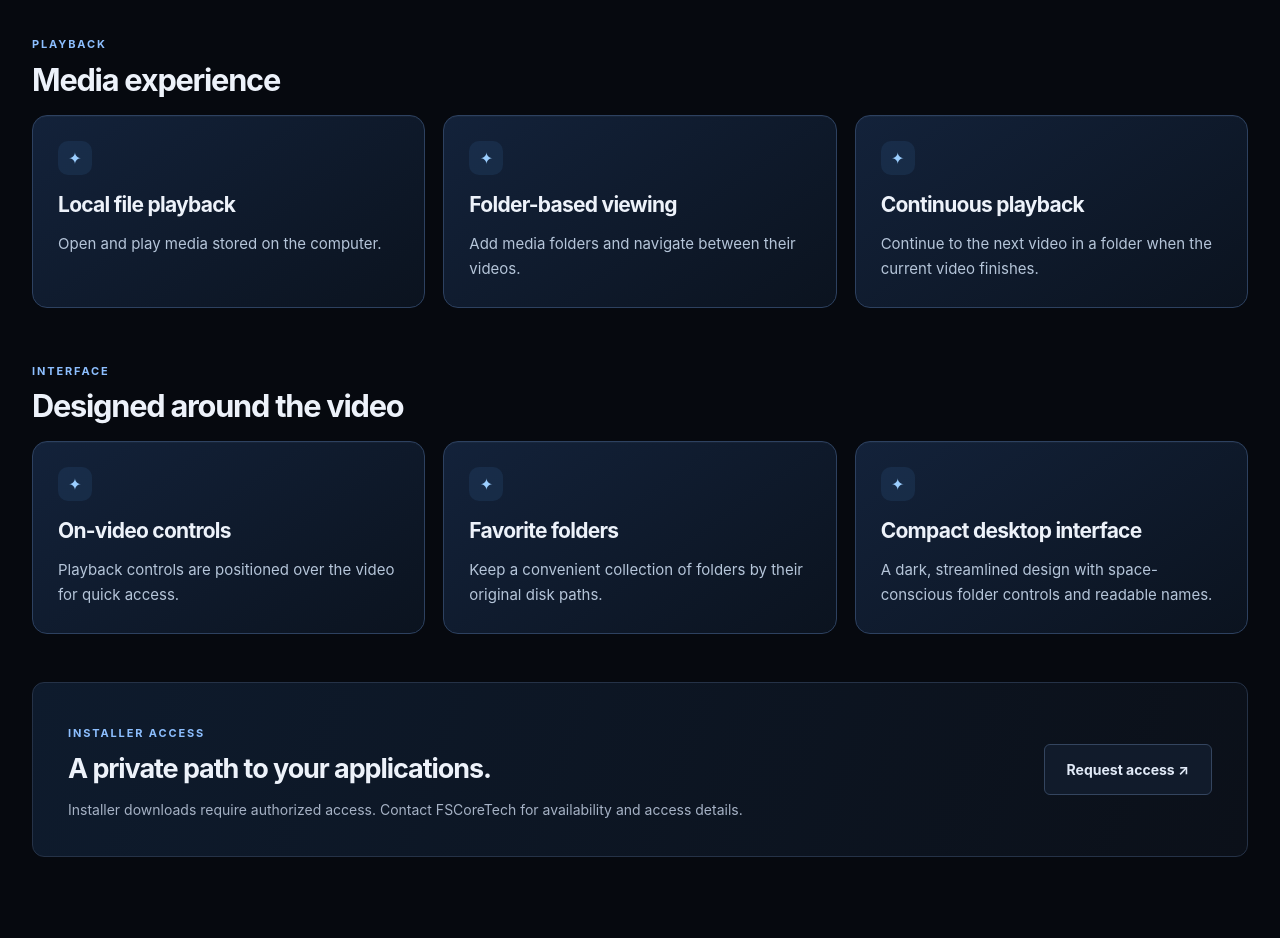
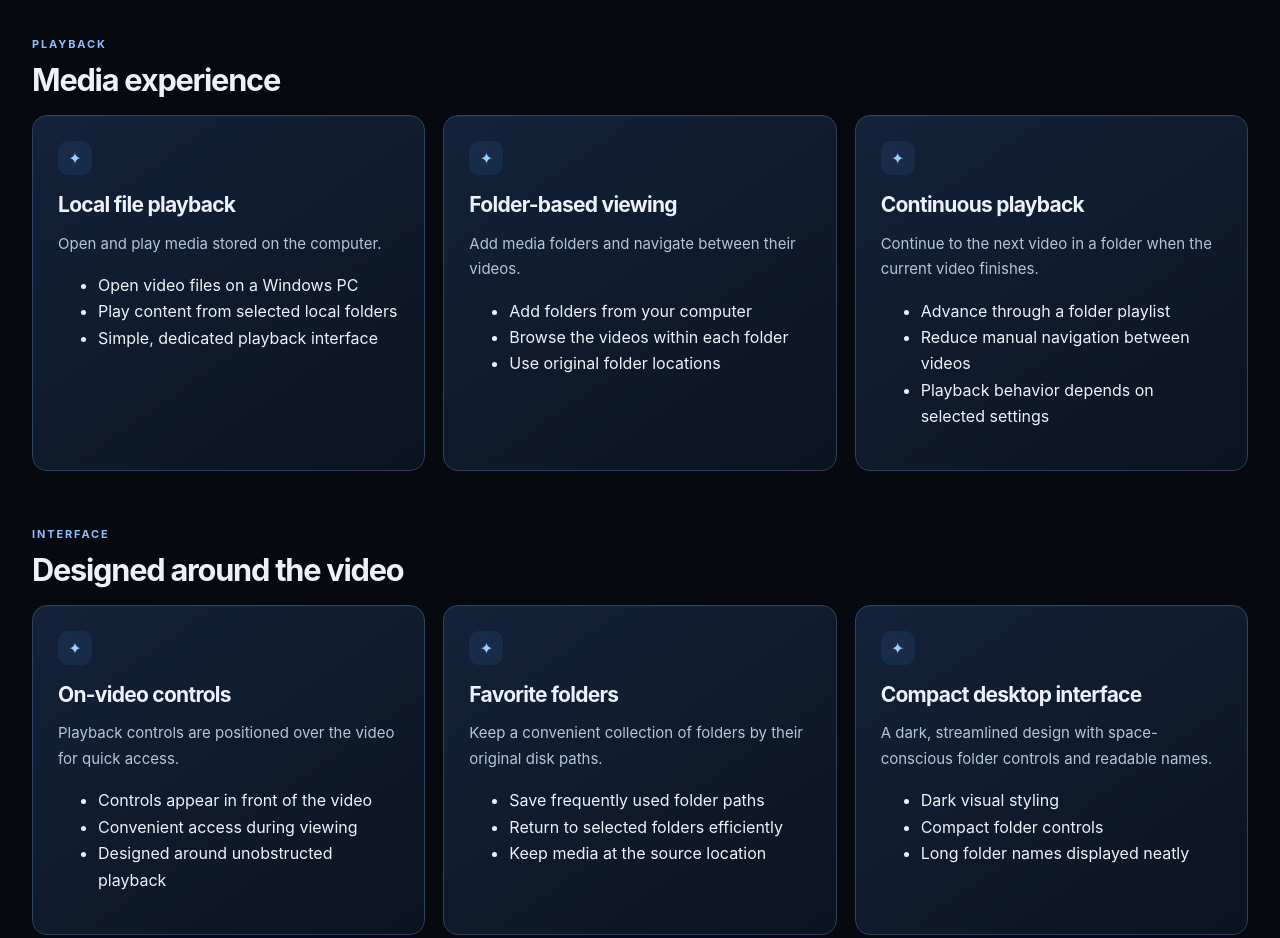
Before and after one commit to princeakbari48-spec/fscoretech-website, a website: page media-player.html in a window 1280 px wide. Shown: the part 797-1735 px from the top of the page. Drawn offline with Linux system fonts and the light colour scheme.

Commit message:
Add detailed capability bullets to media-player.html

```diff
--- a/media-player.html
+++ b/media-player.html
@@ -85,14 +85,14 @@
       <section class="content container">
         <div class="feature-intro"><span class="eyebrow">PRODUCT OVERVIEW</span><h2>Explore the capabilities</h2><p>Features and settings may vary by platform and software version. Contact FSCoreTech to confirm the current release.</p></div>
         <section class="feature-section" aria-label="Media experience"><div class="feature-section-heading"><span class="eyebrow">PLAYBACK</span><h2>Media experience</h2></div><div class="feature-grid">
-          <article class="feature-card"><span class="feature-mark" aria-hidden="true">✦</span><h3>Local file playback</h3><p>Open and play media stored on the computer.</p></article>
-          <article class="feature-card"><span class="feature-mark" aria-hidden="true">✦</span><h3>Folder-based viewing</h3><p>Add media folders and navigate between their videos.</p></article>
-          <article class="feature-card"><span class="feature-mark" aria-hidden="true">✦</span><h3>Continuous playback</h3><p>Continue to the next video in a folder when the current video finishes.</p></article>
+          <article class="feature-card"><span class="feature-mark" aria-hidden="true">✦</span><h3>Local file playback</h3><p>Open and play media stored on the computer.</p><ul class="feature-bullets"><li>Open video files on a Windows PC</li><li>Play content from selected local folders</li><li>Simple, dedicated playback interface</li></ul></article>
+          <article class="feature-card"><span class="feature-mark" aria-hidden="true">✦</span><h3>Folder-based viewing</h3><p>Add media folders and navigate between their videos.</p><ul class="feature-bullets"><li>Add folders from your computer</li><li>Browse the videos within each folder</li><li>Use original folder locations</li></ul></article>
+          <article class="feature-card"><span class="feature-mark" aria-hidden="true">✦</span><h3>Continuous playback</h3><p>Continue to the next video in a folder when the current video finishes.</p><ul class="feature-bullets"><li>Advance through a folder playlist</li><li>Reduce manual navigation between videos</li><li>Playback behavior depends on selected settings</li></ul></article>
         </div></section>
         <section class="feature-section" aria-label="Designed around the video"><div class="feature-section-heading"><span class="eyebrow">INTERFACE</span><h2>Designed around the video</h2></div><div class="feature-grid">
-          <article class="feature-card"><span class="feature-mark" aria-hidden="true">✦</span><h3>On-video controls</h3><p>Playback controls are positioned over the video for quick access.</p></article>
-          <article class="feature-card"><span class="feature-mark" aria-hidden="true">✦</span><h3>Favorite folders</h3><p>Keep a convenient collection of folders by their original disk paths.</p></article>
-          <article class="feature-card"><span class="feature-mark" aria-hidden="true">✦</span><h3>Compact desktop interface</h3><p>A dark, streamlined design with space-conscious folder controls and readable names.</p></article>
+          <article class="feature-card"><span class="feature-mark" aria-hidden="true">✦</span><h3>On-video controls</h3><p>Playback controls are positioned over the video for quick access.</p><ul class="feature-bullets"><li>Controls appear in front of the video</li><li>Convenient access during viewing</li><li>Designed around unobstructed playback</li></ul></article>
+          <article class="feature-card"><span class="feature-mark" aria-hidden="true">✦</span><h3>Favorite folders</h3><p>Keep a convenient collection of folders by their original disk paths.</p><ul class="feature-bullets"><li>Save frequently used folder paths</li><li>Return to selected folders efficiently</li><li>Keep media at the source location</li></ul></article>
+          <article class="feature-card"><span class="feature-mark" aria-hidden="true">✦</span><h3>Compact desktop interface</h3><p>A dark, streamlined design with space-conscious folder controls and readable names.</p><ul class="feature-bullets"><li>Dark visual styling</li><li>Compact folder controls</li><li>Long folder names displayed neatly</li></ul></article>
         </div></section>
         <aside class="private-note">
           <div>
```
